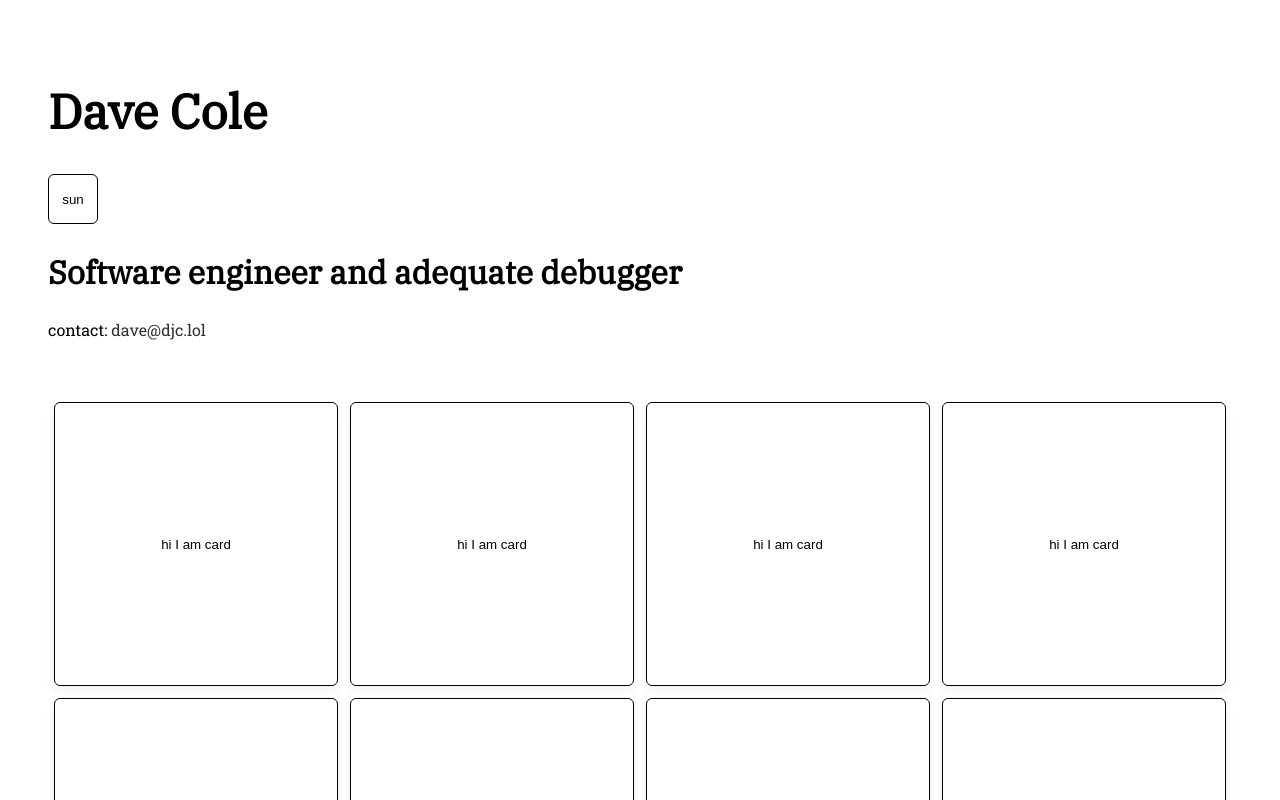
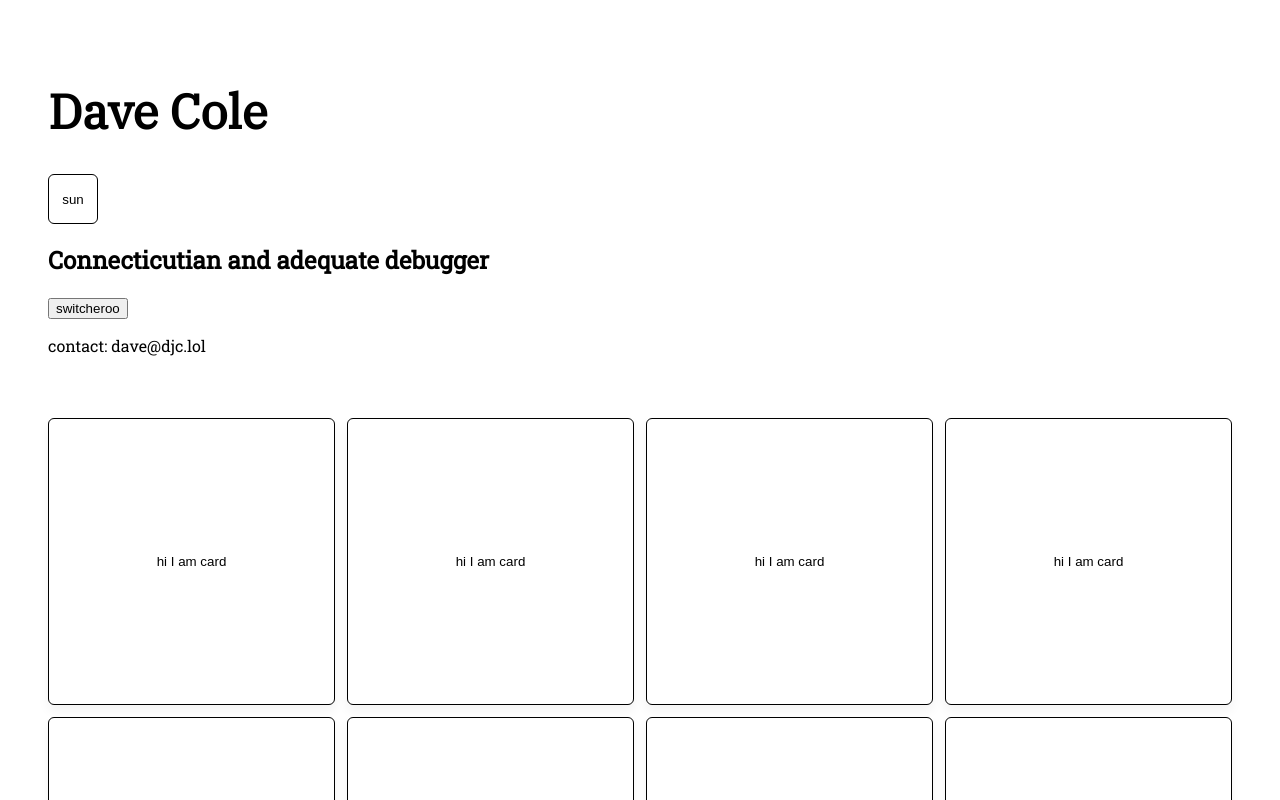
Before and after one commit to mrdavidjcole/dav.ec, a Next.js app: page / in a window 1280 px wide. Shown: the top 800 px of the page. Built offline with nearby package versions, Linux system fonts and the light colour scheme.

Commit message:
Componentize a few things, probably tweak more styles

```diff
--- a/components/CelestialBody.jsx
+++ b/components/CelestialBody.jsx
@@ -5,7 +5,7 @@ import { THEME_TRANSITION_DURATION } from '../consts.js';
 export default (props) => {
   const {type} = props;
   const { getTheme } = useContext(ThemeContext);
-  const { backgroundColor, foregroundColor } = getTheme();
+  const { backgroundColor, foregroundColor, themeName } = getTheme();
 
   return (
     <>
@@ -19,7 +19,7 @@ export default (props) => {
           align-items: center;
           background-color: ${backgroundColor};
           border-radius: 6px;
-          border: ${type === 'sun' ? `1px solid ${foregroundColor}` : ''};
+          border: 1px solid ${foregroundColor};
           color: ${foregroundColor};
           display: flex;
           height: 50px;
--- /dev/null
+++ b/components/RandomSubheading.jsx
@@ -0,0 +1,56 @@
+import React, { useState, useContext } from 'react';
+import ThemeContext from '../contexts/ThemeContext.js';
+import {
+  LIGHT_THEME,
+  DARK_THEME,
+  THEME_TRANSITION_DURATION,
+} from '../consts.js';
+
+export default (props) => {
+  const { getTheme } = useContext(ThemeContext);
+  const { themeName } = getTheme();
+
+  const PRIMARY_TITLES = [
+    'Software engineer',
+    'Dog enthusiast',
+    'Decent gardener',
+    'Connecticutian',
+    'Your friend',
+  ];
+
+  const SECONDARY_TITLES = [
+    'self-aware amalgamation of stardust',
+    'adequate debugger',
+    'convincing humanoid Slack bot',
+  ];
+
+  const pickPrimaryTitle = () => {
+    const index = Math.floor(Math.random() * PRIMARY_TITLES.length);
+    return PRIMARY_TITLES[index];
+  }
+
+  const pickSecondaryTitle = () => {
+    const index = Math.floor(Math.random() * SECONDARY_TITLES.length);
+    return SECONDARY_TITLES[index];
+  }
+
+  const [primaryTitle, setPrimaryTitle] = useState(pickPrimaryTitle());
+  const [secondaryTitle, setSecondaryTitle] = useState(pickSecondaryTitle());
+
+  return (
+    <>
+      <h2>
+        {primaryTitle} and {secondaryTitle}
+      </h2>
+      <button
+        className='title_randomizer'
+        onClick={() => {
+          setPrimaryTitle(pickPrimaryTitle());
+          setSecondaryTitle(pickSecondaryTitle());
+        }}
+        >
+        switcheroo
+      </button>
+    </>
+  );
+}
--- /dev/null
+++ b/components/ThemeButton.jsx
@@ -0,0 +1,31 @@
+import React, { useState, useContext } from 'react';
+import ThemeContext from '../contexts/ThemeContext.js';
+import CelestialBody from '../components/CelestialBody.jsx';
+import {
+  LIGHT_THEME,
+  DARK_THEME,
+} from '../consts.js';
+
+export default (props) => {
+  const { getTheme, setTheme } = useContext(ThemeContext);
+  const { themeName } = getTheme();
+
+  return (
+    <>
+    <button
+      onClick={() => {
+        themeName === 'dark' ? setTheme(LIGHT_THEME) : setTheme(DARK_THEME);
+      }}
+      >
+        <CelestialBody type={themeName === 'dark' ? 'moon' : 'sun'} />
+      </button>
+      <style jsx>{`
+        button {
+          padding: 0;
+          border: none;
+          background: transparent;
+        }
+      `}</style>
+    </>
+  );
+}
--- a/components/card.jsx
+++ b/components/card.jsx
@@ -4,7 +4,7 @@ import { THEME_TRANSITION_DURATION } from '../consts.js';
 
 export default (props) => {
   const { getTheme } = useContext(ThemeContext)
-  const { backgroundColor, foregroundColor } = getTheme();
+  const { backgroundColor, foregroundColor, themeName } = getTheme();
 
   return (
     <>
@@ -26,7 +26,7 @@ export default (props) => {
           color: ${foregroundColor};
           height: 100%;
           position: relative;
-          transition: box-shadow 200ms ease, transform 200ms ease, background-color ${THEME_TRANSITION_DURATION}ms ease-out;
+          transition: box-shadow 200ms ease, transform 200ms ease, background-color ${THEME_TRANSITION_DURATION}ms ease-out, color ${THEME_TRANSITION_DURATION}ms ease-out;
           width: 100%;
           will-change: transform;
           z-index: 0;
--- a/consts.js
+++ b/consts.js
@@ -1,26 +1,13 @@
-export const LIGHT_MODE_COLORS = {
+export const LIGHT_THEME = {
   backgroundColor: '#ffffff',
   foregroundColor: '#000000',
+  themeName: 'light',
 };
 
-export const DARK_MODE_COLORS = {
+export const DARK_THEME = {
   backgroundColor: '#000000',
   foregroundColor: '#ffffff',
+  themeName: 'dark',
 };
 
-export const PRIMARY_TITLES = [
-  'Software engineer',
-  'Dog enthusiast',
-  'Decent gardener',
-  'Connecticutian',
-  'Your friend',
-];
-
-export const SECONDARY_TITLES = [
-  'self-aware amalgamation of stardust',
-  'adequate debugger',
-  'convincing humanoid Slack bot',
-  (<>giver of help on <a href="https://glitch.com/@mrdavidjcole" target="_blank">Glitch</a></>),
-];
-
 export const THEME_TRANSITION_DURATION = 120;
--- a/pages/index.js
+++ b/pages/index.jsx
@@ -1,30 +1,17 @@
-import React, { useState } from 'react';
+import React, { useState, useEffect } from 'react';
 import Head from 'next/head';
-import Card from '../components/card.jsx';
-import CelestialBody from '../components/CelestialBody.jsx';
+import Card from '../components/card.jsx'
+import RandomSubheading from '../components/RandomSubheading.jsx';
+import ThemeButton from '../components/ThemeButton.jsx';
 import ThemeContext from '../contexts/ThemeContext.js';
 import {
-  LIGHT_MODE_COLORS,
-  DARK_MODE_COLORS,
-  PRIMARY_TITLES,
-  SECONDARY_TITLES,
+  LIGHT_THEME,
+  DARK_THEME,
+  THEME_TRANSITION_DURATION,
 } from '../consts.js';
 
-const pickPrimaryTitle = () => {
-  const index = Math.floor(Math.random() * PRIMARY_TITLES.length);
-  return PRIMARY_TITLES[index];
-}
-
-const pickSecondaryTitle = () => {
-  const index = Math.floor(Math.random() * SECONDARY_TITLES.length);
-  return SECONDARY_TITLES[index];
-}
-
 const Home = () => {
-  const [ theme, setTheme ] = useState(LIGHT_MODE_COLORS);
-  const [primaryTitle, setPrimaryTitle] = useState(pickPrimaryTitle());
-  const [secondaryTitle, setSecondaryTitle] = useState(pickSecondaryTitle());
-
+  const [ theme, setTheme ] = useState(LIGHT_THEME);
   const getTheme = () => theme;
 
   const themeContext = {
@@ -32,8 +19,10 @@ const Home = () => {
     setTheme,
   };
 
-  const { backgroundColor, foregroundColor } = getTheme();
-  const inDarkTheme = backgroundColor === DARK_MODE_COLORS.backgroundColor;
+  const { backgroundColor, foregroundColor, themeName } = getTheme();
+  useEffect(() => {
+    document.body.className = themeName;
+  });
 
   return (
     <ThemeContext.Provider value={themeContext}>
@@ -46,20 +35,13 @@ const Home = () => {
         <h1>
           Dave Cole
         </h1>
-        <button
-          className='theme_button'
-          onClick={() => {
-            inDarkTheme ? setTheme(LIGHT_MODE_COLORS) : setTheme(DARK_MODE_COLORS);
-          }}
-          >
-          <CelestialBody type={inDarkTheme ? 'moon' : 'sun'} />
-        </button>
-        <h2>
-          {primaryTitle} and {secondaryTitle}
-        </h2>
+        <ThemeButton />
+        <RandomSubheading />
         <p>
-          contact: <a href="mailto:davee@djc.lol" target="_blank">dave@djc.lol</a>
+          contact: <a className={themeName} href="mailto:davee@djc.lol" target="_blank">dave@djc.lol</a>
         </p>
+      </header>
+      <main>
         <div className='cards'>
           <Card>
             hi I am card
@@ -98,18 +80,29 @@ const Home = () => {
             hi I am card
           </Card>
         </div>
-      </header>
+      </main>
       <style global jsx>{`
         * {
           box-sizing: border-box;
         }
         body {
-          background: #ffffff;
-          color: #000000;
           font-family: 'Roboto Slab', serif;
           padding: 40px;
+          transition: background-color ${THEME_TRANSITION_DURATION}ms ease-out, color ${THEME_TRANSITION_DURATION}ms ease-out;
         }
 
+        body.dark {
+          background: ${DARK_THEME.backgroundColor};
+          color: ${DARK_THEME.foregroundColor};
+        }
+
+        body.light {
+          background: ${LIGHT_THEME.backgroundColor};
+          color: ${LIGHT_THEME.foregroundColor};
+        }
+      `}</style>
+
+      <style jsx>{`
         h1 {
           font-size: 3em;
           font-family: 'IBM Plex Serif', serif;
@@ -121,20 +114,35 @@ const Home = () => {
         }
 
         a {
-          color: #303030;
           text-decoration: none;
           border-bottom: 1px solid transparent;
-          transition: border-bottom 120ms ease;
+          transition: border-bottom ${THEME_TRANSITION_DURATION}ms ease-out, color ${THEME_TRANSITION_DURATION}ms ease-out;
         }
 
-        a:focus {
-          outline: none;
-          box-shadow: 0 0 0 1px #ffffff inset;
-          border-bottom: 1px solid #000000;
+        a.light {
+          color: ${LIGHT_THEME.foregroundColor};
         }
 
-        a:hover {
-          border-bottom: 1px solid #000000;
+        a.dark {
+          color: ${DARK_THEME.foregroundColor};
+        }
+
+        a.light:focus {
+          outline: none;
+          border-bottom: 1px solid ${LIGHT_THEME.foregroundColor};
+        }
+
+        a.dark:focus {
+          outline: none;
+          border-bottom: 1px solid ${DARK_THEME.foregroundColor};
+        }
+
+        a.light:hover {
+          border-bottom: 1px solid ${LIGHT_THEME.foregroundColor};
+        }
+
+        a.dark:hover {
+          border-bottom: 1px solid ${DARK_THEME.foregroundColor};
         }
 
         .cards {
@@ -142,12 +150,7 @@ const Home = () => {
           flex-wrap: wrap;
           padding-top: 40px;
           perspective: 1000px;
-        }
-
-        .theme_button {
-          padding: 0;
-          border: none;
-          background: transparent;
+          margin: 0 -6px;
         }
       `}</style>
     </ThemeContext.Provider>
```
